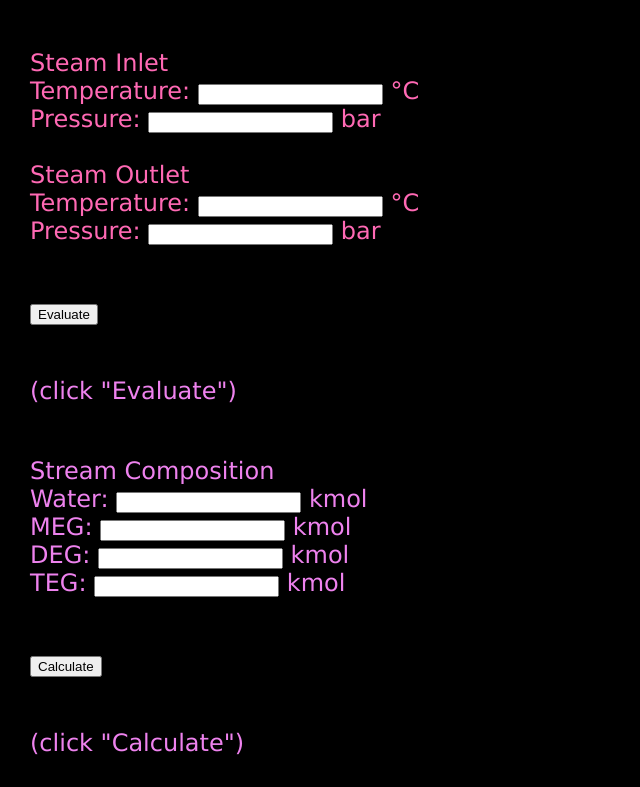
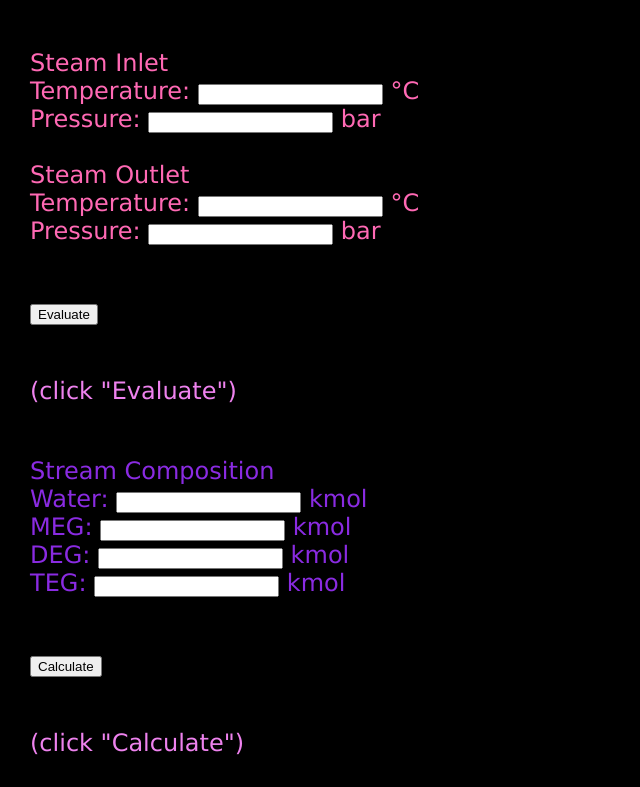
Before and after one commit to jetflare/MEEchecklist, a plain HTML site: page index.html in a window 1280 px wide. Shown: the part 695-1482 px from the top of the page, without its empty margins (0-640 px from the left). Drawn offline with Linux system fonts and the light colour scheme.

Commit message:
Update stylesheet.css

```diff
--- a/stylesheet.css
+++ b/stylesheet.css
@@ -40,7 +40,7 @@ a {
   color: violet;
 }
 
-.hexTube {
+.massFractionCheck {
   color: blueviolet;
 }
 
```
